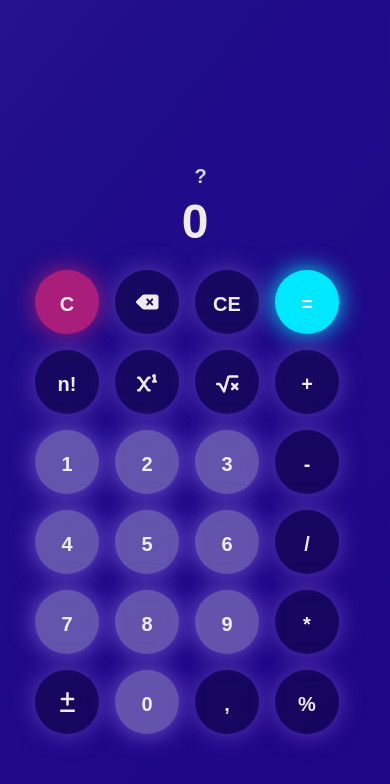
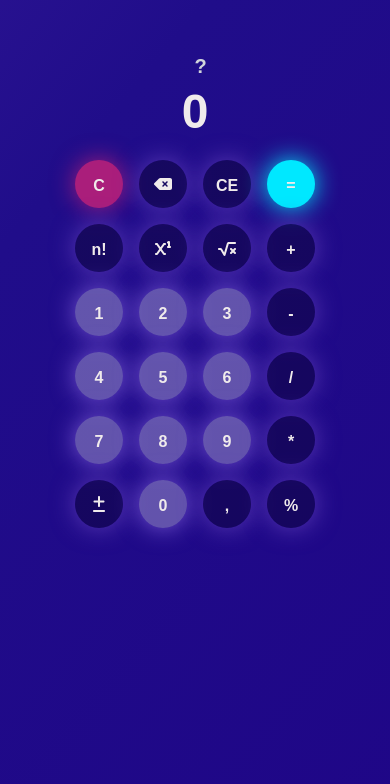
Before and after one commit to stanislawsztrajt/amazing-calculator-react-typescript, a React (Create React App) app: page / in a window 390 px wide. Shown: the top 784 px of the page. Built offline with nearby package versions, Linux system fonts and the light colour scheme; a web font is replaced by a local one.

Commit message:
Added some media queries. Calc done

```diff
--- a/src/App.css
+++ b/src/App.css
@@ -32,15 +32,13 @@
   overflow: hidden;
   background: linear-gradient(130deg, #4e29ac, #200d8a, #1e0285);
   background-size: 200% 290%;
-  position: absolute;
+  position: fixed;
   -webkit-animation: background-animation 7s linear infinite;
   -moz-animation: background-animation 7s linear infinite;
   animation: background-animation 7s linear infinite;
 }
 
 body {
-  overflow: hidden;
-  margin: 0;
   font-family: poppins, sans-serif, monospace;
   color: rgb(240, 235, 235);
 
@@ -48,7 +46,7 @@ body {
 }
 
 .number-item, .functional-button, .common-chars, .custom-chars, .result-button, .clear-button, .clear-current-number-button, .clear-last-number-button {
-  @apply text-xl rounded-full w-16 h-16
+  @apply text-base sm:text-xl rounded-full w-12 h-12 sm:w-16 sm:h-16
 }
 
 .number-item:hover, .functional-button:hover, .common-chars:hover, .custom-chars:hover, .result-button:hover, .clear-button:hover, .clear-current-number-button:hover, .clear-last-number-button:hover {
--- a/src/App.tsx
+++ b/src/App.tsx
@@ -25,8 +25,8 @@ const App: React.FC = () => {
   return (
     <>
       <div className="background-main"></div>
-      <main className="absolute z-50 flex flex-col items-center justify-center w-screen h-screen">
-        <div className="h-20 p-4 mb-20 text-center w-80 max-w-screen-2xl">
+      <main className="absolute z-50 flex flex-col items-center w-screen h-screen sm:justify-center">
+        <div className="w-screen h-20 p-4 mb-20 text-center sm:w-80 max-w-screen-2xl">
           {isInfinite(+result) ? (
             <div className="text-xl">
               Nie można dzielić przez 0 <br /> lub liczba jest zbyt duża
@@ -50,7 +50,7 @@ const App: React.FC = () => {
             </div>
           )}
         </div>
-        <section className="flex flex-col w-80">
+        <section className="flex flex-col items-center w-screen sm:w-80">
           <div className="flex flex-row gap-4">
             <button className="clear-button" onClick={clear}>
               <div className="mt-1">C</div>
```
